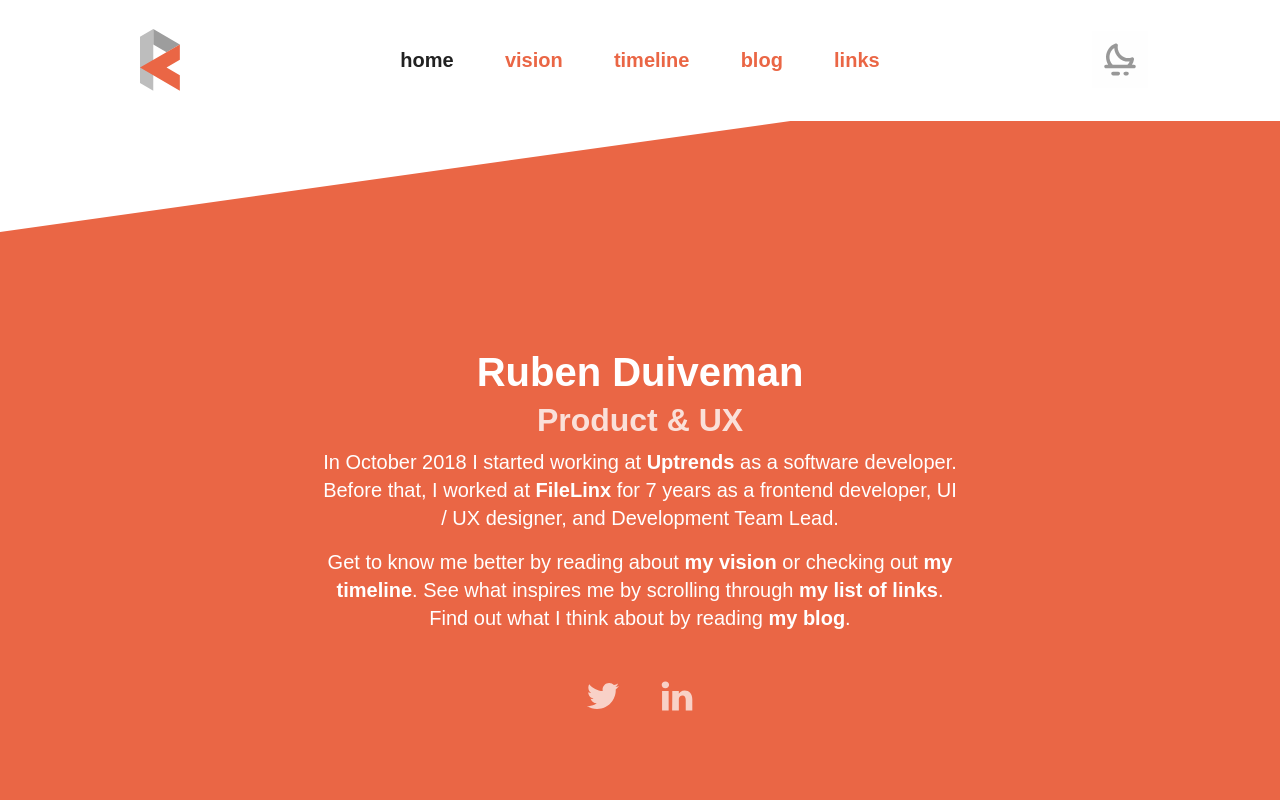
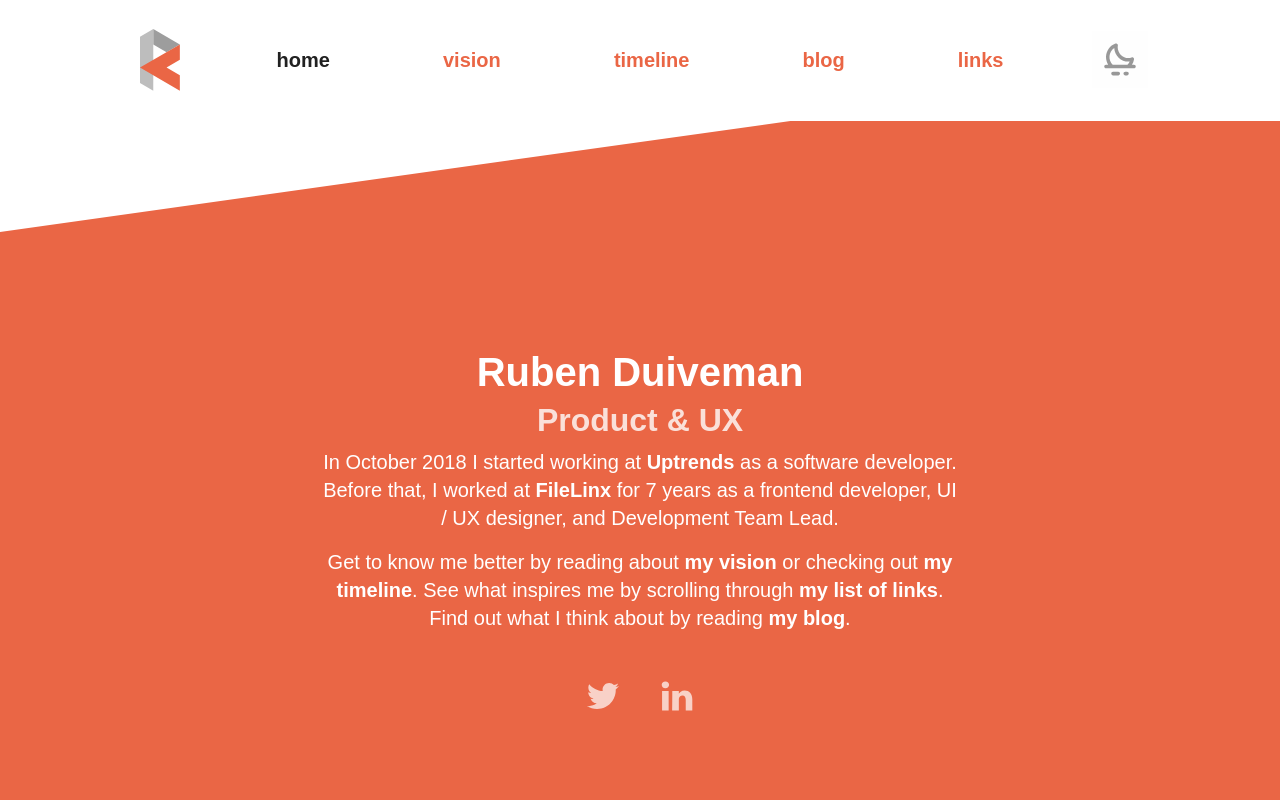
Before and after one commit to rubenduiveman/rd2019, a Vue app in the folder website/: page / in a window 1280 px wide. Shown: the top 800 px of the page. Built offline with nearby package versions, Linux system fonts and the light colour scheme.

Commit message:
Fix for main menu layout hickup in IE11.

```diff
--- a/website/src/components/MainMenu.vue
+++ b/website/src/components/MainMenu.vue
@@ -89,8 +89,6 @@ $menu-height: 120px;
 }
 
 .link {
-  display: inline-block;
-  padding: 0 2vw;
   font-size: 20px;
   font-weight: bold;
   line-height: $menu-height;
@@ -154,6 +152,12 @@ $menu-height: 120px;
   .mainmenu-container {
     border-bottom: 1px solid transparent;
     max-width: 1080px;
+  }
+
+  .menu {
+    flex-grow: 1;
+    display: flex;
+    justify-content: space-around;
   }
 }
 
```
